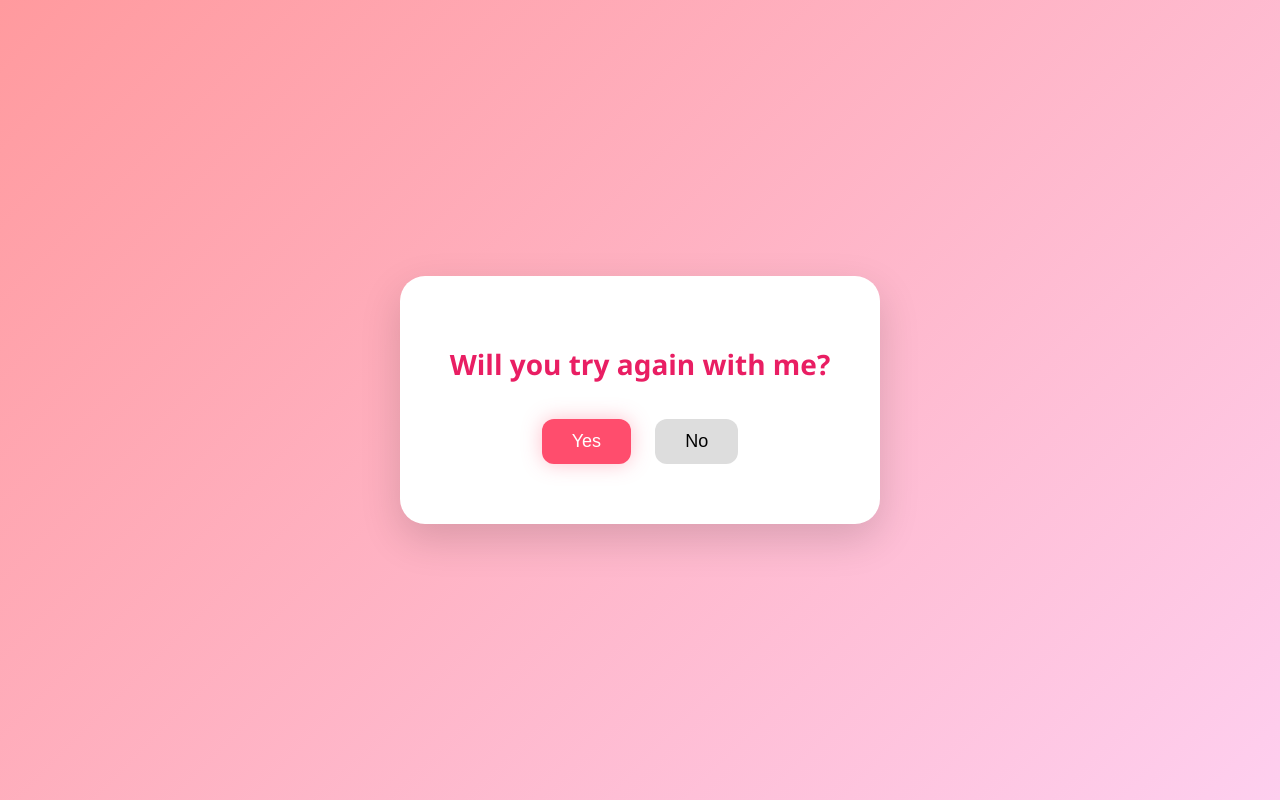
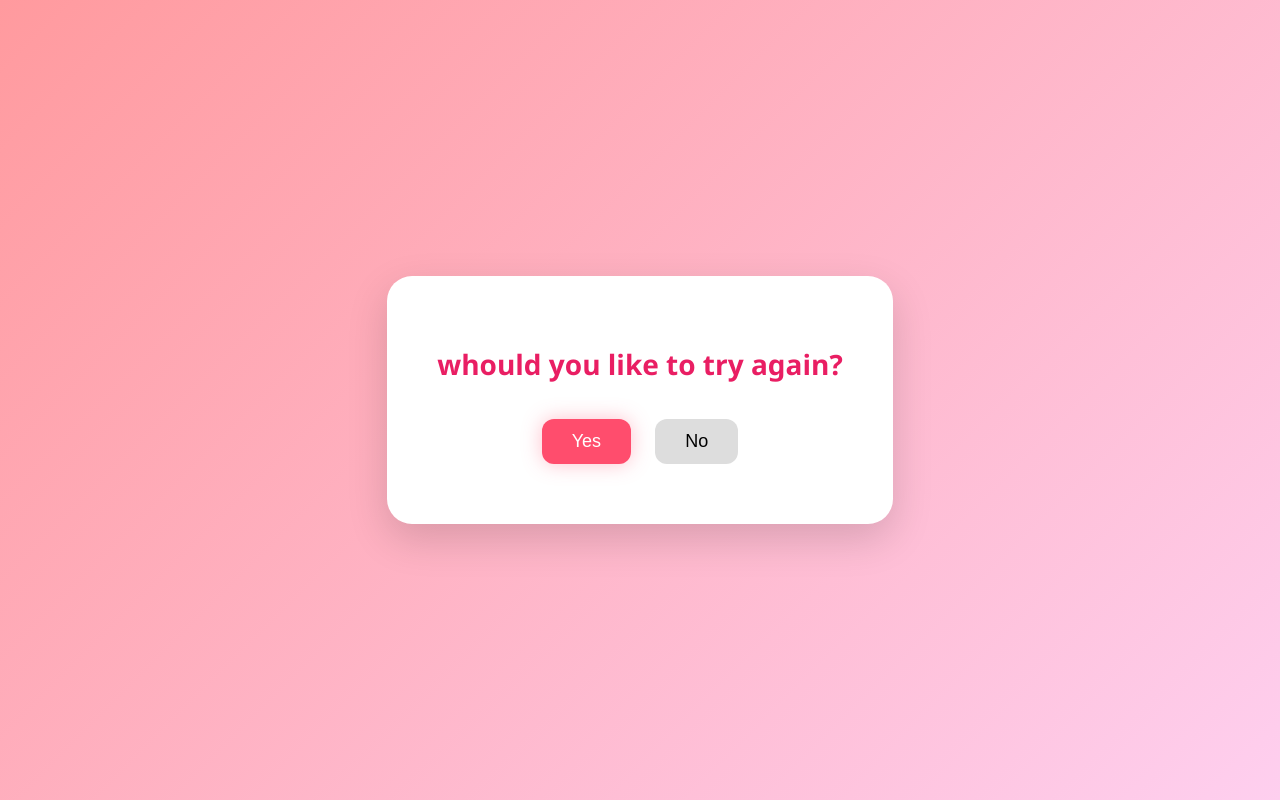
Before and after one commit to giladezer/WebForOr, a plain HTML site: page index.html in a window 1280 px wide. Drawn offline with Linux system fonts and the light colour scheme.

```diff
--- a/index.html
+++ b/index.html
@@ -118,7 +118,7 @@
 
 <body>
   <div class="card" id="card">
-    <h1>Will you try again with me?</h1>
+    <h1>whould you like to try again?</h1>
     <button id="yesBtn">Yes</button>
     <button id="noBtn">No</button>
   </div>
```
